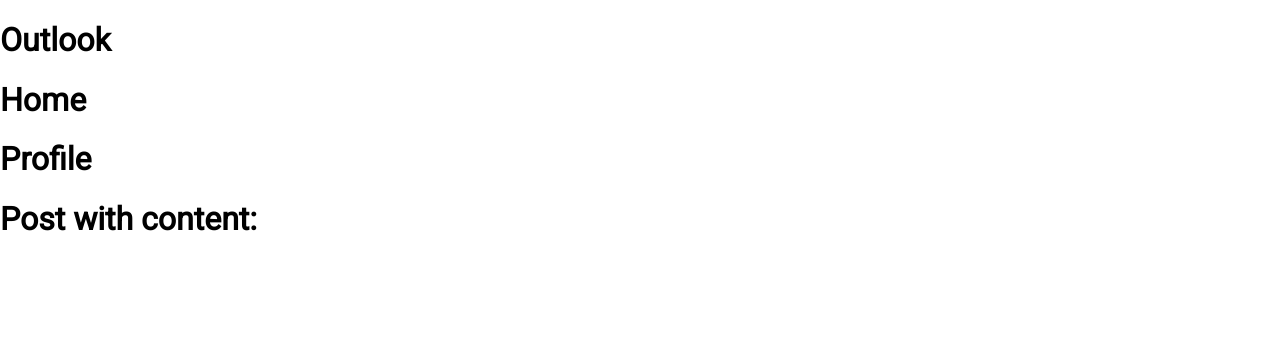
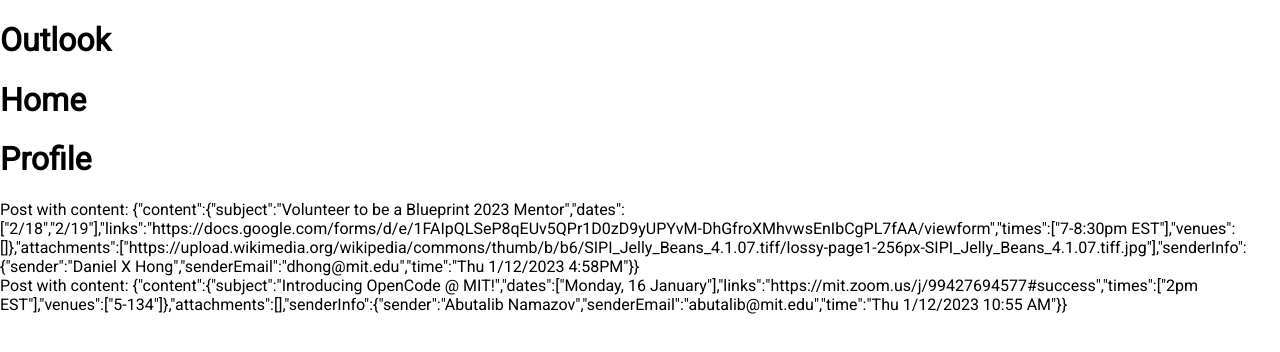
Before and after one commit to vyinkabanjo/InstaSpam_weblabMIT, a React app: page / in a window 1280 px wide. Shown: the top 352 px of the page. Built offline with nearby package versions, Linux system fonts and the light colour scheme; no server answers; the HTML template or start-up script is replaced by a standard one.

Commit message:
Added dummy emails for Feed and Post Components

```diff
--- a/client/src/components/pages/Feed.js
+++ b/client/src/components/pages/Feed.js
@@ -1,8 +1,45 @@
-import React from "react";
+import React, { useState, useEffect } from "react";
 
 import "../../utilities.css";
 import "./Feed.css";
 import Post from "./Post";
+
+// Test emails for ensuring the front end works correctly
+const testEmails = [
+  {
+    content: {
+      subject: "Volunteer to be a Blueprint 2023 Mentor",
+      dates: ["2/18", "2/19"],
+      links:
+        "https://docs.google.com/forms/d/e/1FAIpQLSeP8qEUv5QPr1D0zD9yUPYvM-DhGfroXMhvwsEnIbCgPL7fAA/viewform",
+      times: ["7-8:30pm EST"],
+      venues: [],
+    },
+    attachments: [
+      "https://upload.wikimedia.org/wikipedia/commons/thumb/b/b6/SIPI_Jelly_Beans_4.1.07.tiff/lossy-page1-256px-SIPI_Jelly_Beans_4.1.07.tiff.jpg",
+    ],
+    senderInfo: {
+      sender: "Daniel X Hong",
+      senderEmail: "dhong@mit.edu",
+      time: "Thu 1/12/2023 4:58PM",
+    },
+  },
+  {
+    content: {
+      subject: "Introducing OpenCode @ MIT!",
+      dates: ["Monday, 16 January"],
+      links: "https://mit.zoom.us/j/99427694577#success",
+      times: ["2pm EST"],
+      venues: ["5-134"],
+    },
+    attachments: [],
+    senderInfo: {
+      sender: "Abutalib Namazov",
+      senderEmail: "abutalib@mit.edu",
+      time: "Thu 1/12/2023 10:55 AM",
+    },
+  },
+];
 
 /**
  * Feed is the component containing the list of posts
@@ -11,9 +48,23 @@
  * @param {string} user_id user id of the client
  */
 const Feed = (props) => {
+  const [emails, emailSetter] = useState([]);
+
+  useEffect(() => {
+    //TODO: Replace this with an API call
+    emailSetter(testEmails);
+  }, []);
+
   return (
     <div>
-      <Post />
+      {emails.map((emailObj, id) => (
+        <Post
+          key={id}
+          content={emailObj.content}
+          attachments={emailObj.attachments}
+          senderInfo={emailObj.senderInfo}
+        />
+      ))}
     </div>
   );
 };
--- a/client/src/components/pages/Post.js
+++ b/client/src/components/pages/Post.js
@@ -12,11 +12,7 @@
  * @param {object} senderInfo object containing sender information
  */
 const Post = (props) => {
-  return (
-    <div>
-      <h1>Post with content: </h1>
-    </div>
-  );
+  return <div>Post with content: {JSON.stringify(props)}</div>;
 };
 
 export default Post;
```
